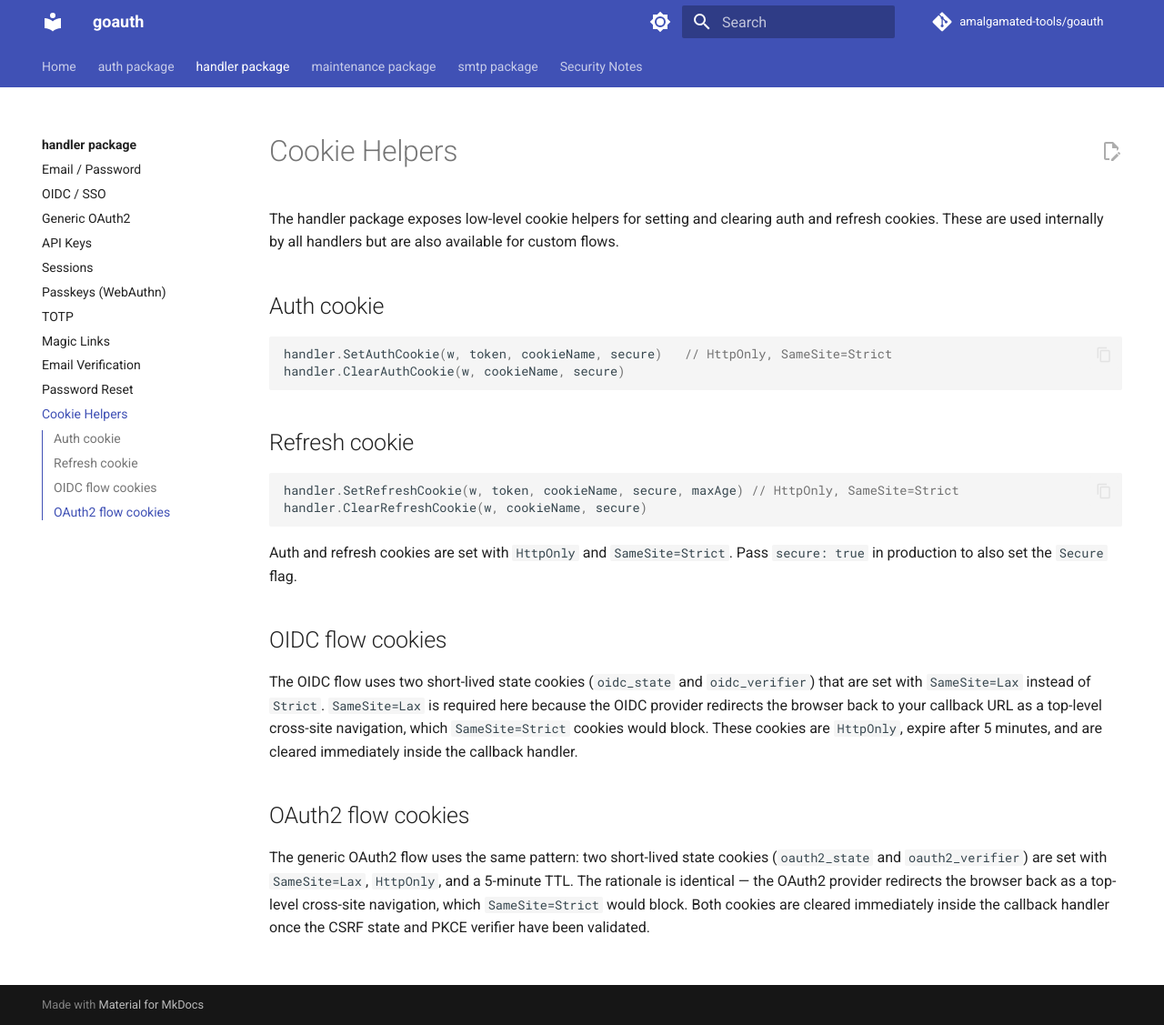
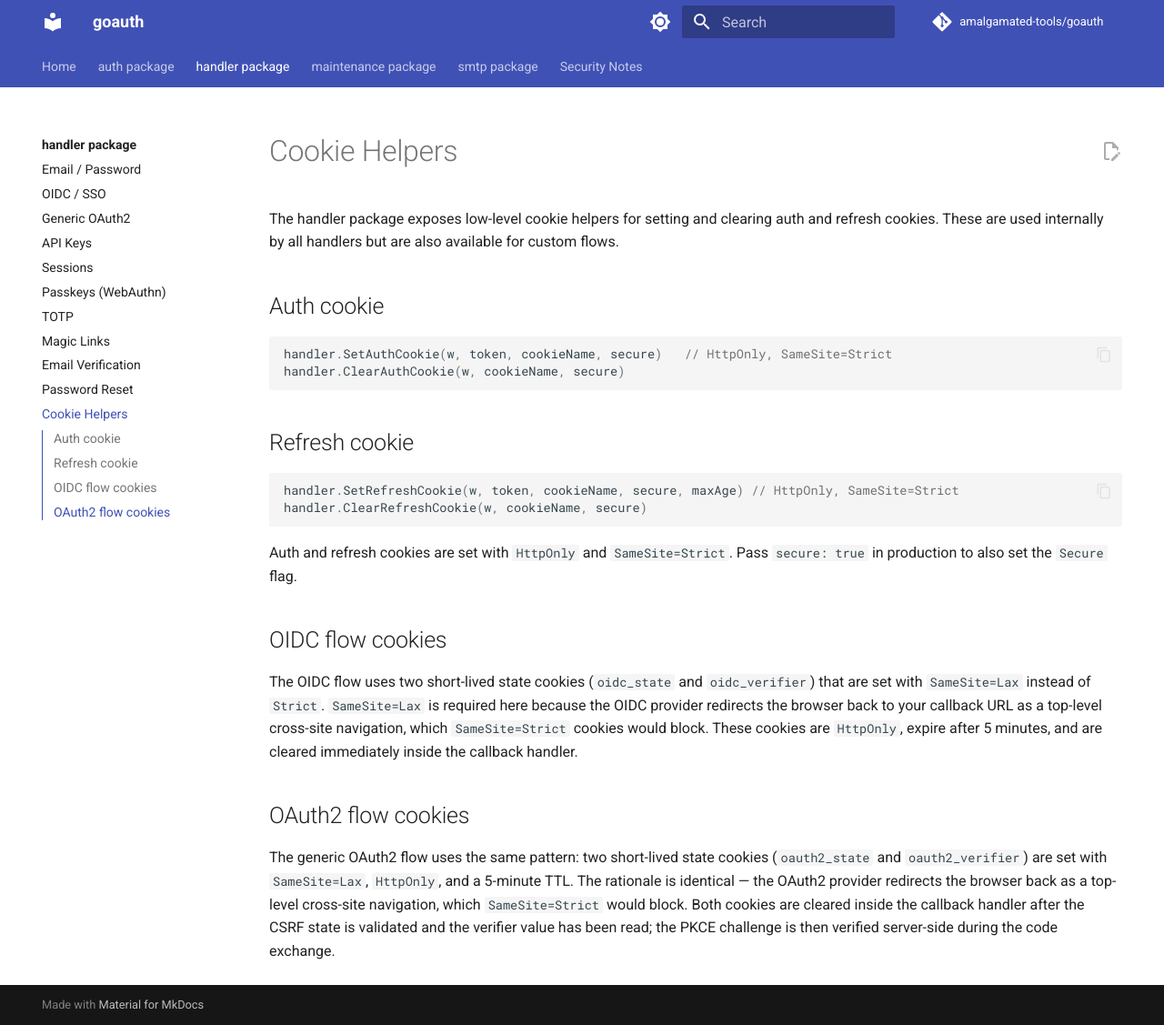
Before and after one commit to amalgamated-tools/goauth, an MkDocs documentation site: the page built from docs/handler/cookies.md, in a window 1280 px wide and 1127 px high. Shown: the whole window at 91% size. Built offline with MkDocs 1.6.1 and Material for MkDocs 9.7.7, drawn with Linux system fonts in a browser that asks for light colours; comment, search, counter and statistics services are not loaded.

Commit message:
docs: fix OAuth2 cookie-clearing timing description in cookies.md
Corrects the sentence to reflect the actual sequence in OAuth2Handler.Callback:
cookies are cleared after the CSRF state is validated and the verifier value
has been read, not after full PKCE validation (which happens server-side
during the code exchange).

```diff
--- a/docs/handler/cookies.md
+++ b/docs/handler/cookies.md
@@ -24,4 +24,4 @@ The OIDC flow uses two short-lived state cookies (`oidc_state` and `oidc_verifie
 
 ## OAuth2 flow cookies
 
-The generic OAuth2 flow uses the same pattern: two short-lived state cookies (`oauth2_state` and `oauth2_verifier`) are set with `SameSite=Lax`, `HttpOnly`, and a 5-minute TTL. The rationale is identical — the OAuth2 provider redirects the browser back as a top-level cross-site navigation, which `SameSite=Strict` would block. Both cookies are cleared immediately inside the callback handler once the CSRF state and PKCE verifier have been validated.
+The generic OAuth2 flow uses the same pattern: two short-lived state cookies (`oauth2_state` and `oauth2_verifier`) are set with `SameSite=Lax`, `HttpOnly`, and a 5-minute TTL. The rationale is identical — the OAuth2 provider redirects the browser back as a top-level cross-site navigation, which `SameSite=Strict` would block. Both cookies are cleared inside the callback handler after the CSRF state is validated and the verifier value has been read; the PKCE challenge is then verified server-side during the code exchange.
```
